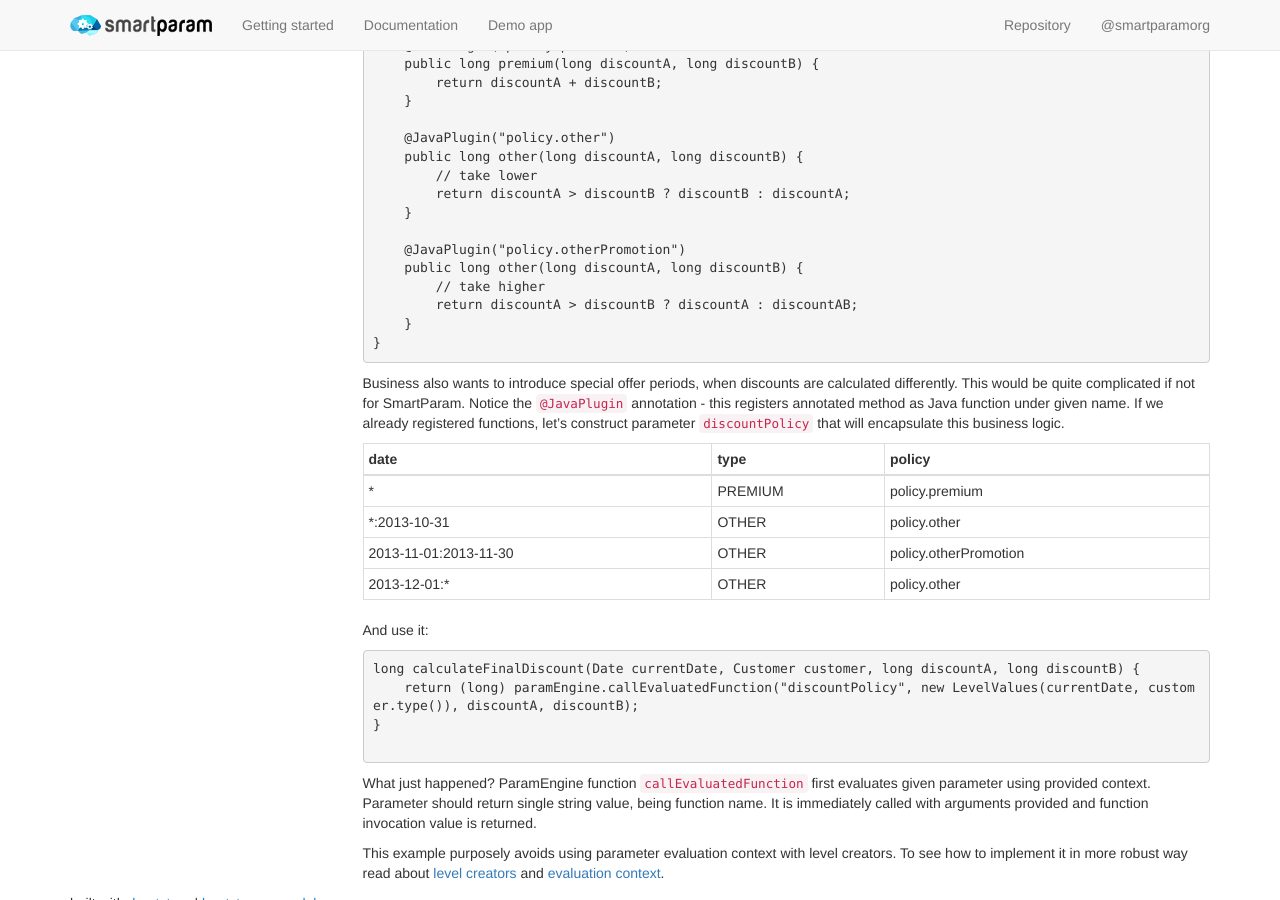
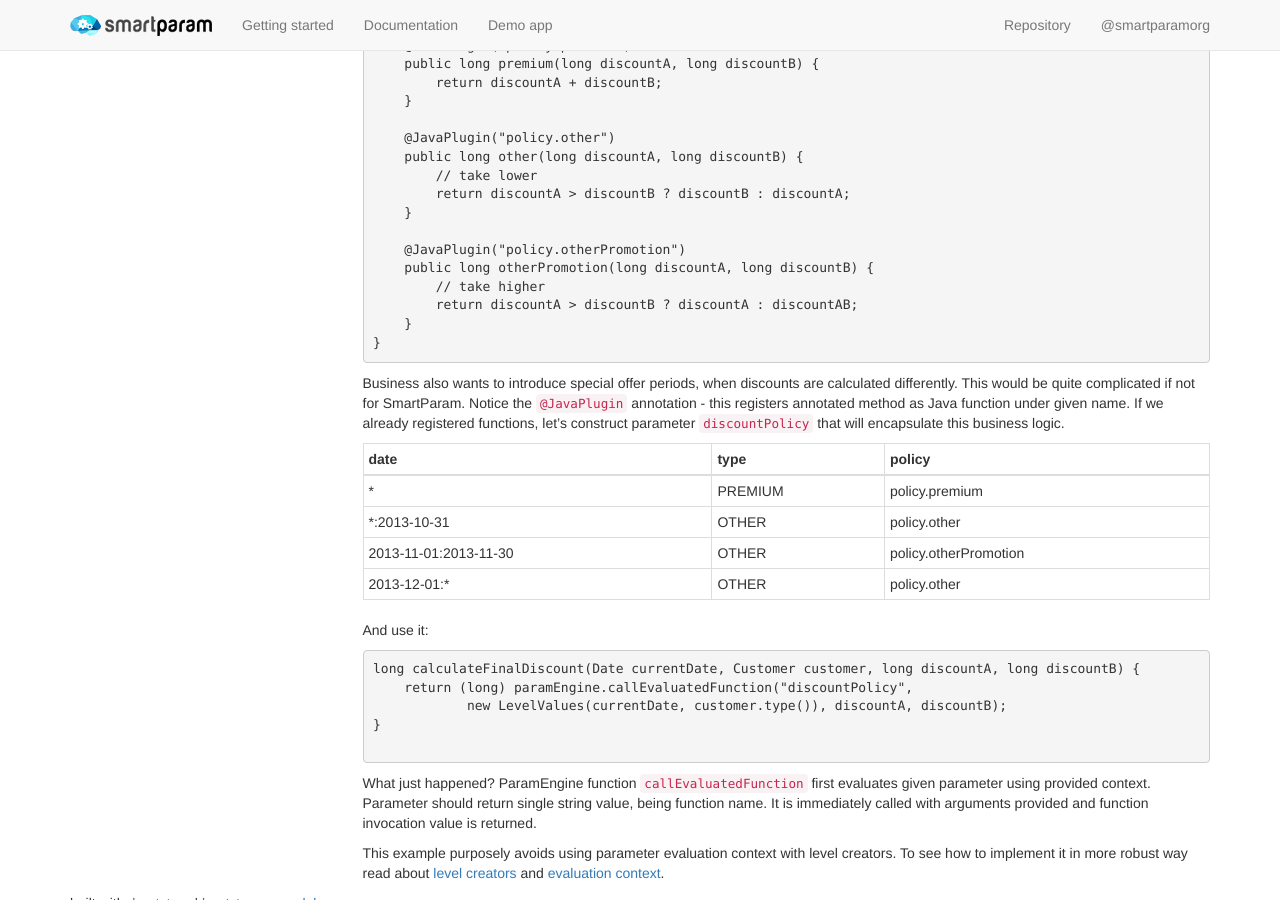
Before and after one commit to smartparam/smartparam.github.io, a Jekyll site: the page built from doc/function.md, in a window 1280 px wide and 900 px high, scrolled down 759 px. Built offline with Jekyll 4.4.1, drawn with Linux system fonts in a browser that asks for light colours; nearby versions of some CDN libraries; Markdown is read by kramdown in place of the engine named in the settings.

Commit message:
typos in function

````diff
--- a/doc/function.md
+++ b/doc/function.md
@@ -60,7 +60,7 @@ public class DiscountingPolicies() {
     }
 
     @JavaPlugin("policy.otherPromotion")
-    public long other(long discountA, long discountB) {
+    public long otherPromotion(long discountA, long discountB) {
         // take higher
         return discountA > discountB ? discountA : discountAB;
     }
@@ -83,7 +83,8 @@ And use it:
 
 ```java
 long calculateFinalDiscount(Date currentDate, Customer customer, long discountA, long discountB) {
-    return (long) paramEngine.callEvaluatedFunction("discountPolicy", new LevelValues(currentDate, customer.type()), discountA, discountB);
+    return (long) paramEngine.callEvaluatedFunction("discountPolicy",
+            new LevelValues(currentDate, customer.type()), discountA, discountB);
 }
 
 ```
@@ -93,4 +94,4 @@ Parameter should return single string value, being function name. It is immediat
 function invocation value is returned.
 
 This example purposely avoids using parameter evaluation context with level creators. To see how to implement it in
-more robust way read about [level creators](/dev/level-creator.html) and [evaluation context](/doc/context.html).
+more robust way read about [level creators](/dev/level-creator.html) and [evaluation context](/doc/param-context.html).
````
